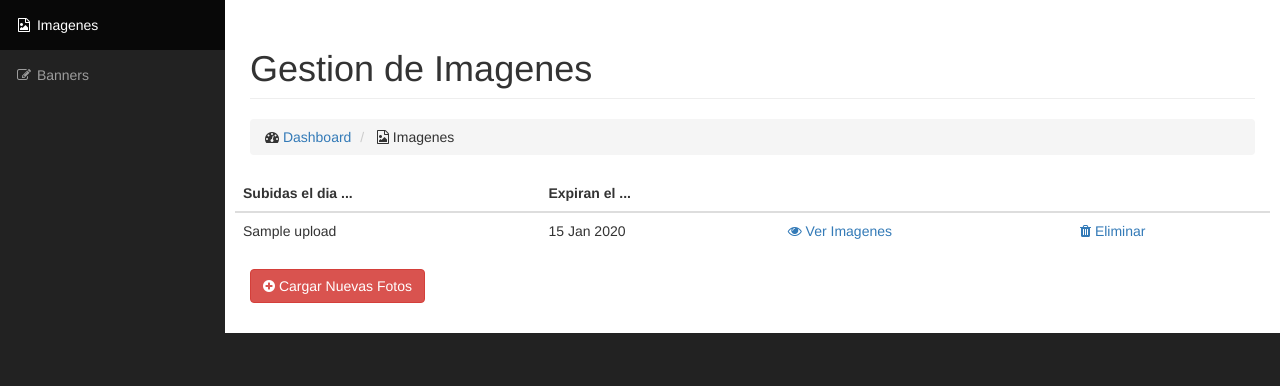
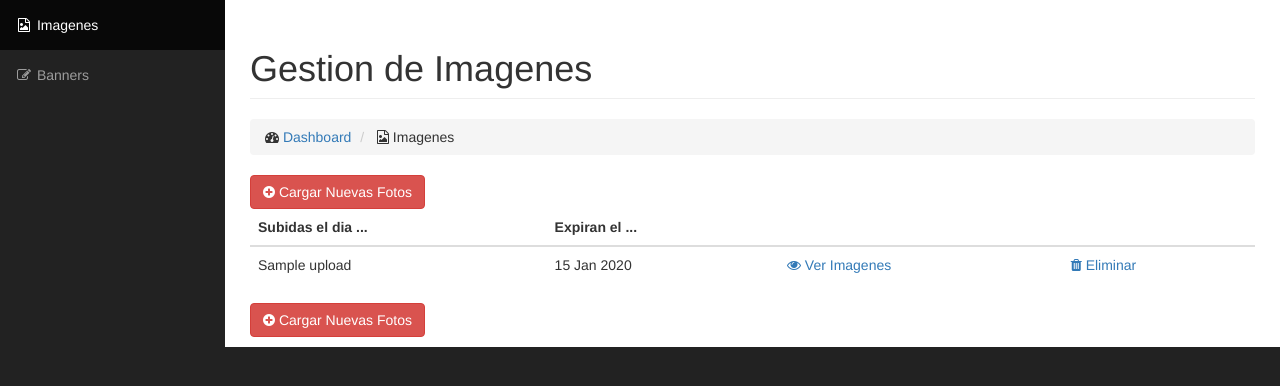
Before and after one commit to Madveras/SF3-ErImages, a Symfony app: template src/ErImageBundle/Resources/views/indexImage.html.twig in a window 1280 px wide. Shown: the part 51-437 px from the top of the page. Run offline with Twig, Linux system fonts and the light colour scheme; the template is opened without the code that fills it: most values are stand-ins (such as "Sample title", 1, 10 or a date in 2020); some libraries are stand-ins or nearby versions.

Commit message:
error tabla

```diff
--- a/src/ErImageBundle/Resources/views/indexImage.html.twig
+++ b/src/ErImageBundle/Resources/views/indexImage.html.twig
@@ -21,7 +21,8 @@
 {% endblock heading %}
 
 {% block body %}
-
+       <div class="col-lg-12 col-md-12 col-sm-12 col-sm-12 col-xs-12">
+         <a href="{{ path('upload_images') }}" class="btn btn-danger"><span class="fa fa-plus-circle"> </span> Cargar Nuevas Fotos</a>
    <div class="table-responsive">
       <table class="table table-hover">
           <thead>
@@ -47,11 +48,8 @@
     </div>
 
 
-       <div class="col-lg-12 col-md-12 col-sm-12 col-sm-12 col-xs-12">
+
         <a href="{{ path('upload_images') }}" class="btn btn-danger"><span class="fa fa-plus-circle"> </span> Cargar Nuevas Fotos</a>
-       </div>
-       <div class="col-lg-12">
-         &nbsp;
        </div>
 
 
```
